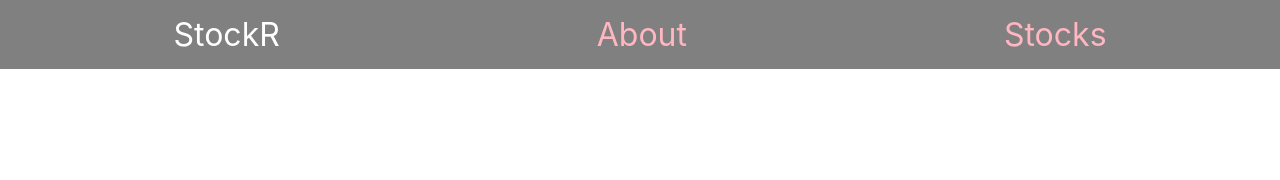
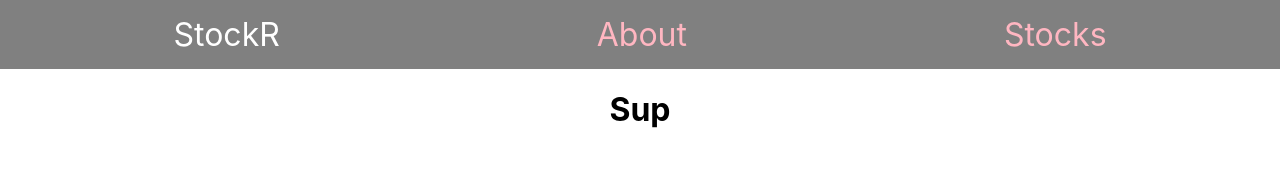
Before and after one commit to mellisporter/react-router-stocks, a React (Create React App) app: page / in a window 1280 px wide. Shown: the top 180 px of the page. Built offline with nearby package versions, Linux system fonts and the light colour scheme.

Commit message:
importer Router to index

```diff
--- a/src/App.js
+++ b/src/App.js
@@ -1,10 +1,20 @@
 import logo from './logo.svg';
 import './App.css';
-import Nav from "./components/Nav"
+
+import { Route, Switch } from 'react-router';
+import Nav from "./components/Nav";
+import Main from "./pages/Main";
+import About from "./pages/About";
+
 function App() {
   return (
     <div className="App">
       <Nav/>
+    <Switch>
+      <Route exact path="/">
+        <Main/>
+      </Route>
+    </Switch>
     </div>
   );
 }
--- a/src/pages/About.js
+++ b/src/pages/About.js
@@ -0,0 +1,9 @@
+import React from "react";
+
+const About = function() {
+    return(
+        <h1>Hi</h1>
+    )
+}
+
+export default About;
--- a/src/pages/Main.js
+++ b/src/pages/Main.js
@@ -0,0 +1,9 @@
+import React from "react";
+
+const Main = function() {
+   return(
+    <h1>Sup</h1>
+   )
+}
+
+export default Main;
```
Also changed, not shown: src/index.js (+7 -0 lines).
